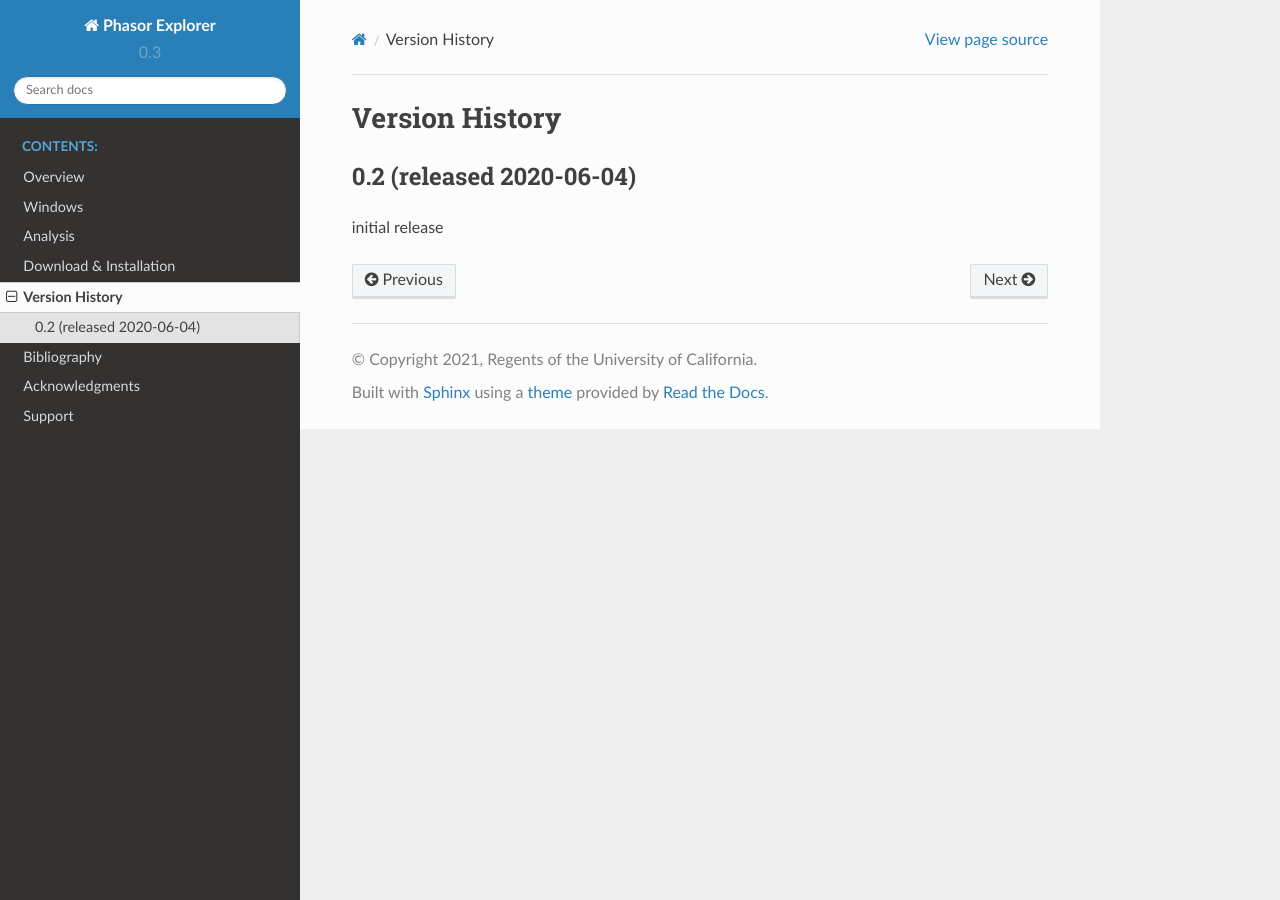
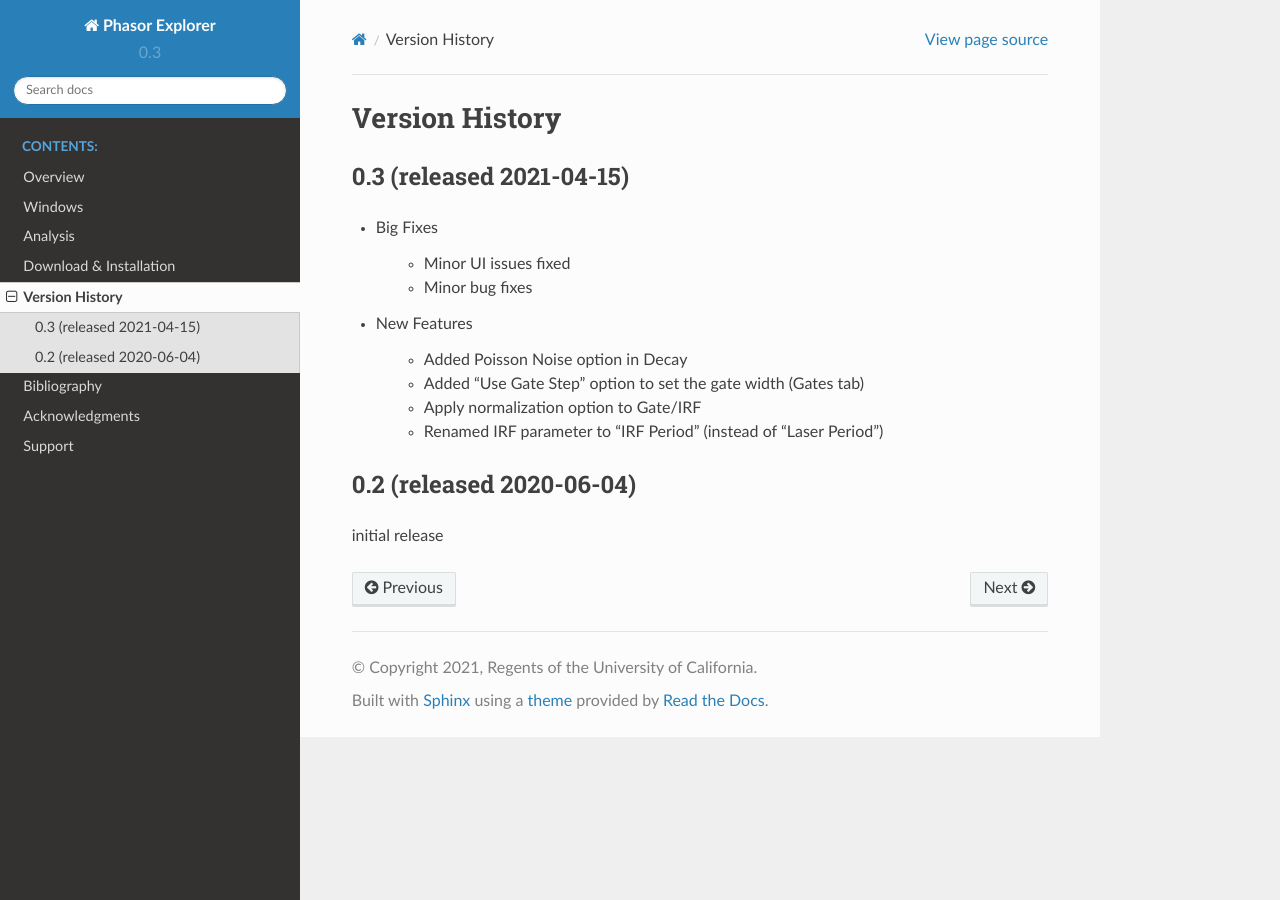
Before and after one commit to smXplorer/Phasor-Explorer, a Sphinx documentation site: the page built from docs/source/version-history.rst, in a window 1280 px wide. Built offline with Sphinx 7.4.7 and the Read the Docs theme 2.0.0, drawn with Linux system fonts in a browser that asks for light colours.

Commit message:
updated version history page of the manual

```diff
--- a/docs/source/version-history.rst
+++ b/docs/source/version-history.rst
@@ -1,5 +1,20 @@
 Version History
 ===============
+
+0.3 (released 2021-04-15)
+-------------------------
+
+- Big Fixes
+
+	* Minor UI issues fixed
+	* Minor bug fixes
+
+- New Features
+
+	* Added Poisson Noise option in Decay
+	* Added "Use Gate Step" option to set the gate width (Gates tab)
+	* Apply normalization option to Gate/IRF
+	* Renamed IRF parameter to "IRF Period" (instead of "Laser Period")
 
 0.2 (released 2020-06-04)
 -------------------------
```
Also changed, not shown: 5 other files.
